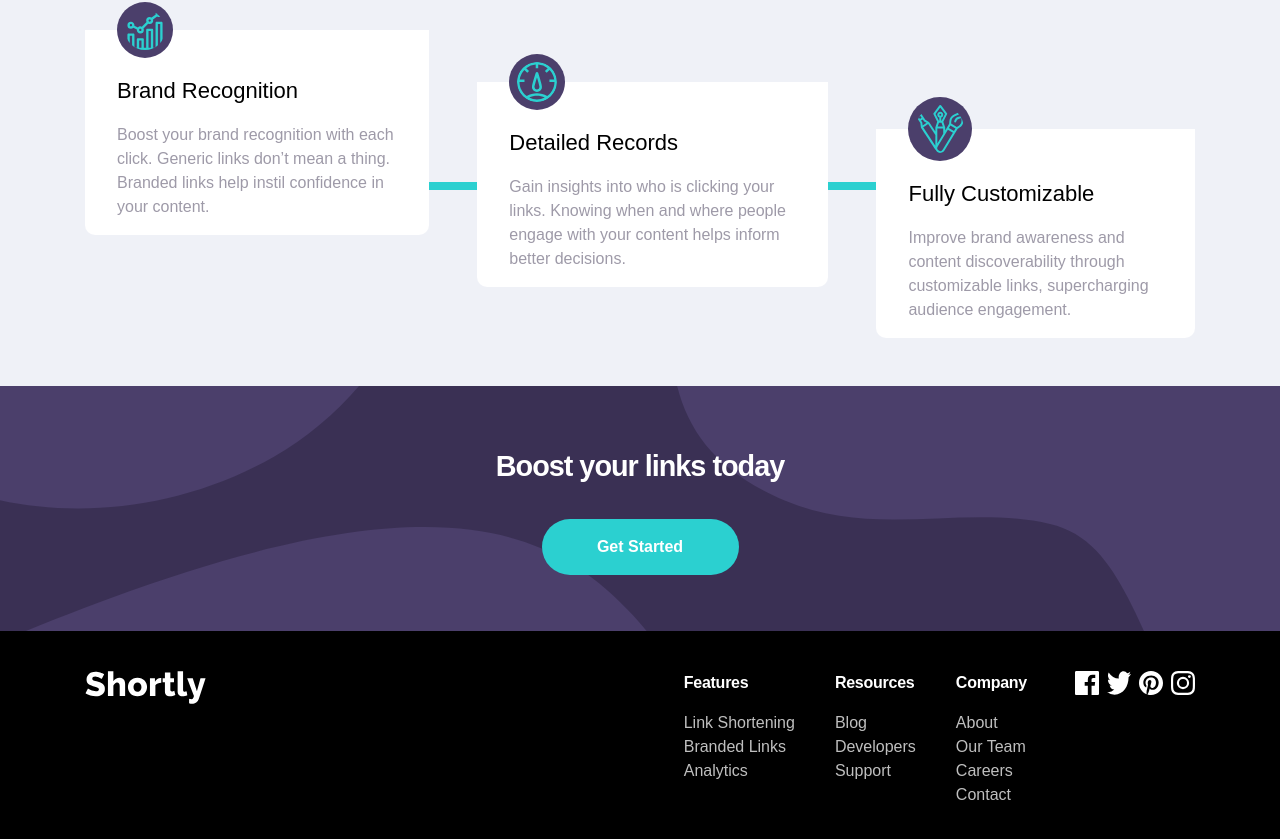
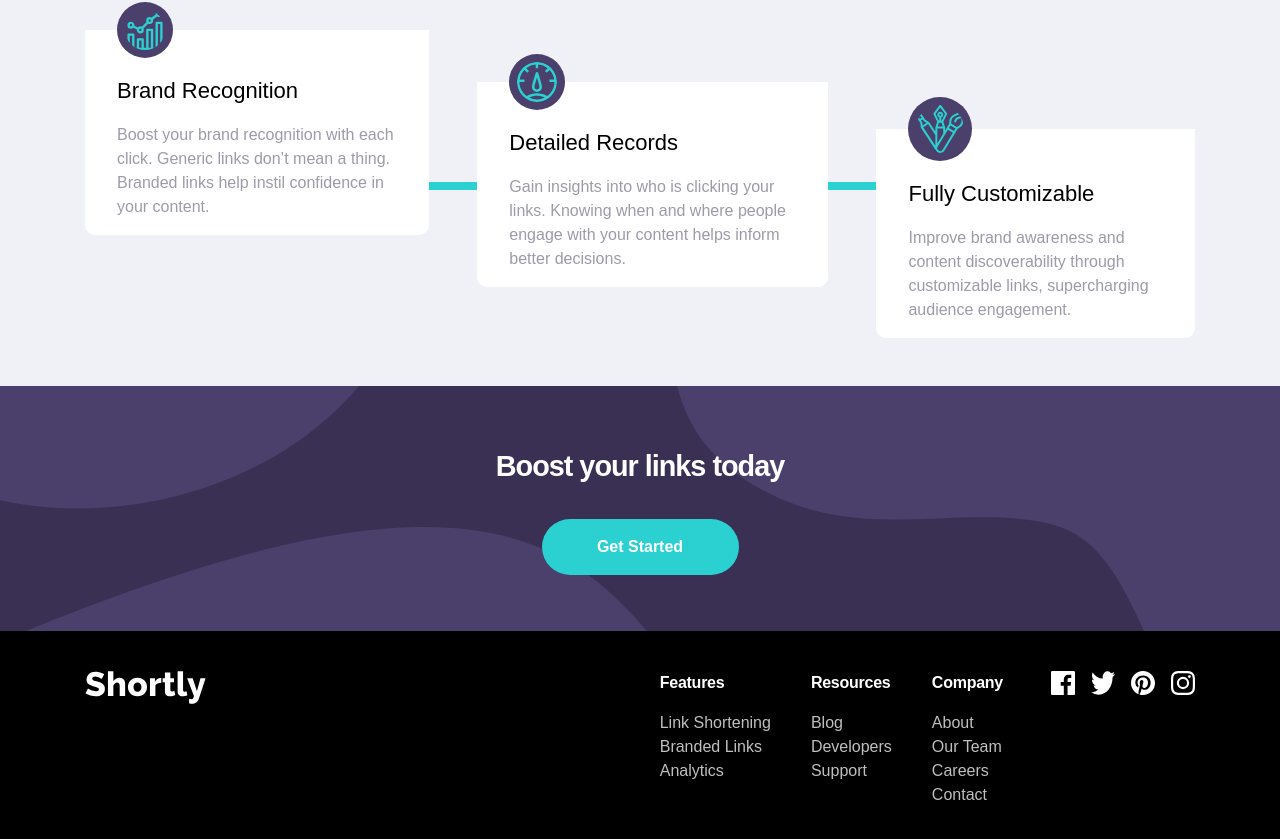
Before and after one commit to glopzel/shortly, a React (Vite) app: page / in a window 1280 px wide. Shown: the part 1182-2021 px from the top of the page. Built offline with nearby package versions, Linux system fonts and the light colour scheme.

Commit message:
cta x padding deleted

```diff
--- a/src/App.css
+++ b/src/App.css
@@ -185,7 +185,7 @@ h5 {
   background-image: url('./assets/images/bg-boost-mobile.svg');
   background-repeat: no-repeat;
   background-position: right;
-  padding: 3.5em;
+  padding: 3.5em 0;
 }
 
 .btn, .input-submit  {
@@ -343,7 +343,7 @@ footer .container {
 
 .social-media {
   display: flex;
-  gap: 0.5em;
+  gap: 1em;
 }
 
 @media (min-width: 50em) {
```
